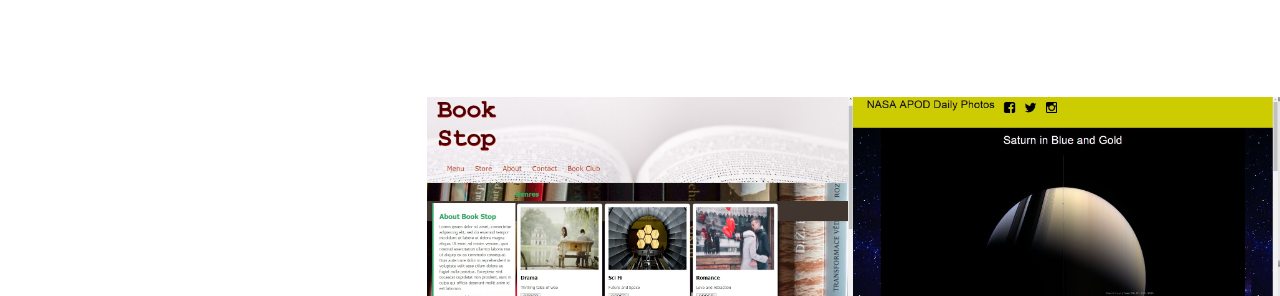
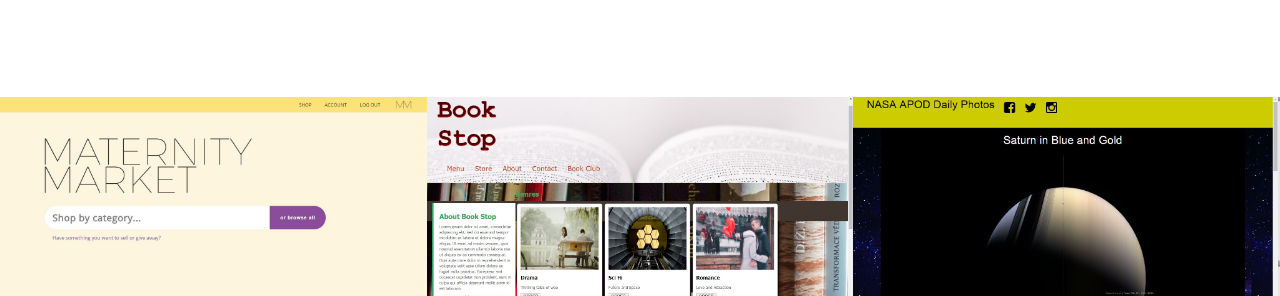
Before and after one commit to bmnewlund/bmnewlund.github.io, a website with bundled scripts: page index.html in a window 1280 px wide. Shown: the part 1694-1990 px from the top of the page. Built offline with nearby package versions, Linux system fonts and the light colour scheme; files whose address does not match are found by name.

Commit message:
Added Maternity Market

```diff
--- a/index.html
+++ b/index.html
@@ -128,8 +128,8 @@
       <div class="container-fluid">
         <div class="row no-gutter popup-gallery">
           <div class="col-lg-4 col-sm-6">
-            <a class="portfolio-box" href="https://bmn-proceeds-client.herokuapp.com/home" target="_blank">
-              <img class="img-fluid" src="img/proceeds.JPG" alt="">
+            <a class="portfolio-box" href="https://maternity1150.firebaseapp.com/home" target="_blank">
+              <img class="img-fluid" src="img/maternityMarket.JPG" alt="">
               <div class="portfolio-box-caption">
                 <div class="portfolio-box-caption-content">
                   <div class="project-category text-faded">
```
Also changed, not shown: img/maternityMarket.JPG (added), img/proceeds.JPG (added), 1 other file.
